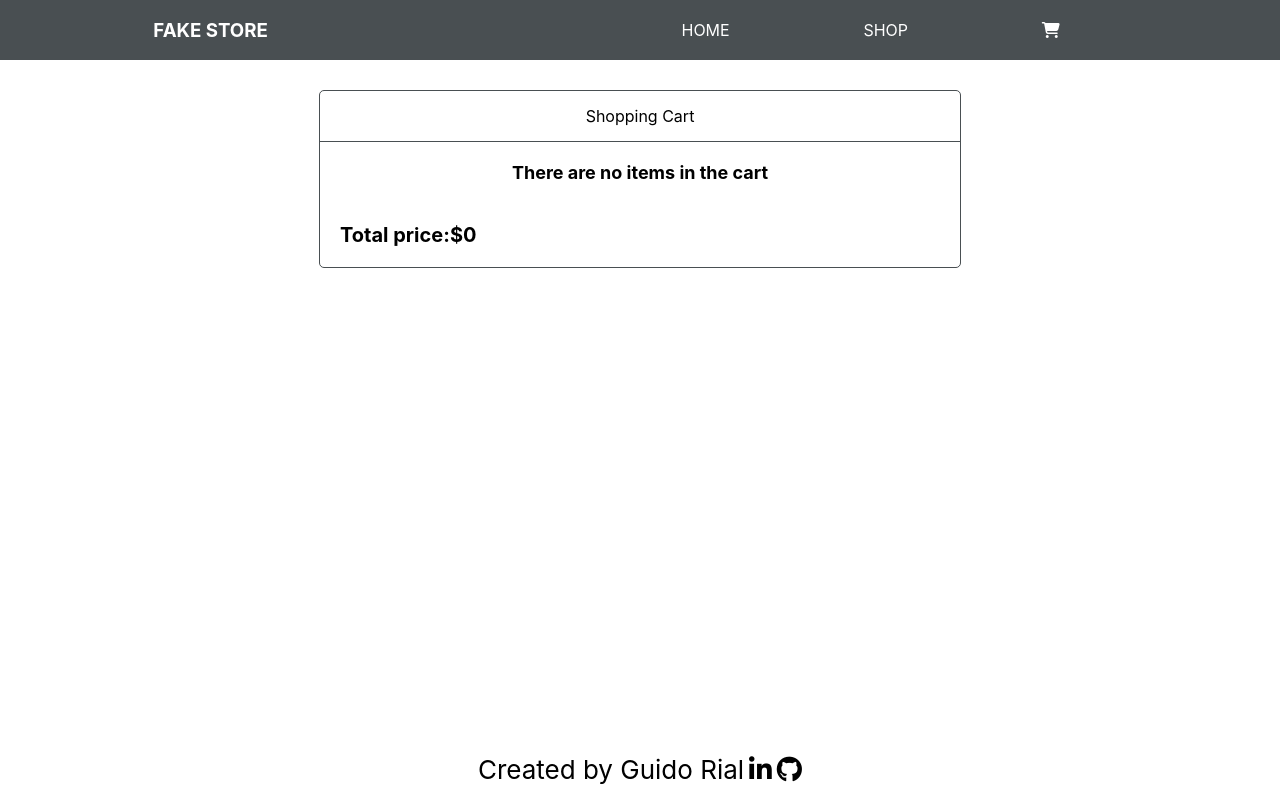
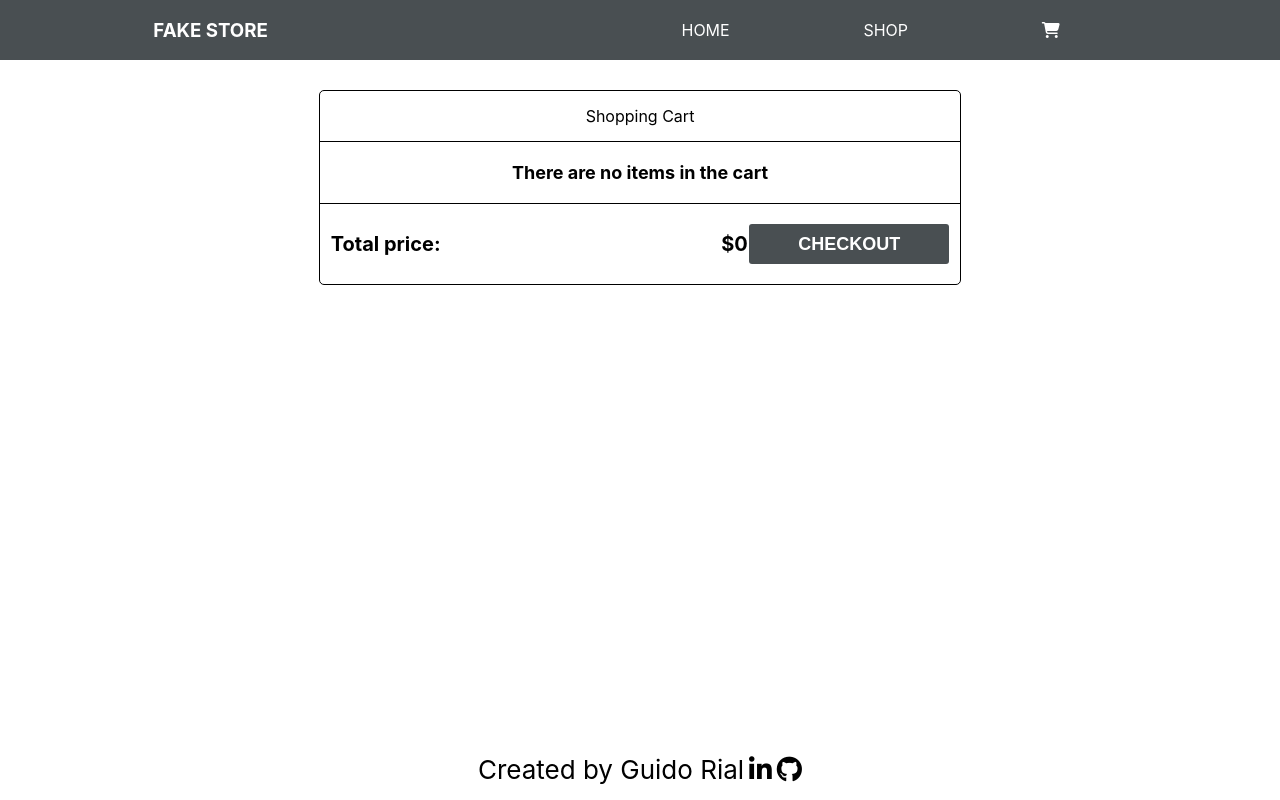
Before and after one commit to GuidoRial/fake-store, a React (Create React App) app: page /shoppingcart in a window 1280 px wide. Built offline with nearby package versions, Linux system fonts and the light colour scheme.

Commit message:
added style and a checkout button

```diff
--- a/src/App.css
+++ b/src/App.css
@@ -96,10 +96,9 @@ i {
     display: flex;
     flex-direction: column;
     align-items: center;
-
 }
 
-.go-to-shop-button {
+.go-to-shop-button, .checkout-button {
     font-weight: 700;
     font-size: 18px;
     border-radius: 5px;
@@ -114,10 +113,8 @@ i {
     text-transform: uppercase;
 }
 
-.fa-shopping-cart{
+.fa-shopping-cart {
     position: relative;
-
-
 }
 
 .amount-of-items {
@@ -137,58 +134,16 @@ i {
 .cart-items {
     margin: 30px auto;
     width: 50%;
-  border: 1px solid rgb(73, 79, 82);
+    border: 1px solid black;
     border-radius: 5px;
 }
 
-
-.cart-items-image {
-  width: 100px;
-  height: auto;
-  border: 1px solid rgb(73, 79, 82);
-  margin-right: 10px;
-}
-
-.cart-items-list {
-  display: flex;
-  align-items: center;
-  padding: 20px;
-  font-size: 20px;
-  font-weight: 700;
-  margin-left: 5%;
-}
-
-.cart-items-name,
-.cart-items-function{
-  width: 25%;
-}
-
-.cart-items-add,
-.cart-items-remove{
-  width: 30px;
-  margin-right: 15px;
-  font-weight: 700;
-  border: none;
-  border-radius: 3px;
-  color: white;
-  background-color: rgb(73, 79, 82);
-  cursor: pointer;
-}
-
-.cart-items-total-price-name {
-  display: flex;
-  padding: 20px;
-  font-size: 20px;
-  font-weight: 700;
-
-}
-
-.cart-items-header{
+.cart-items-header {
     display: flex;
     justify-content: space-around;
     align-items: center;
     height: 50px;
-  border-bottom: 1px solid rgb(73, 79, 82);
+    border-bottom: 1px solid black;
 }
 
 .cart-items-empty {
@@ -197,5 +152,59 @@ i {
     align-items: center;
     font-size: 18px;
     font-weight: 700;
-  padding: 20px;
+    padding: 20px 0;
 }
+
+.cart-items-image {
+    width: 100px;
+    height: auto;
+    border: 1px solid black;
+    margin-right: 10px;
+}
+
+.cart-item-list {
+    display: flex;
+    justify-content: center;
+    align-items: center;
+    padding: 20px 10px;
+    font-size: 20px;
+    font-weight: 700;
+    margin-left: 5%;
+}
+
+.cart-item-name,
+.cart-item-function {
+    width: 25%;
+}
+
+.cart-items-add,
+.cart-items-remove {
+    width: 30px;
+    margin-right: 15px;
+    font-weight: 700;
+    border: none;
+    border-radius: 3px;
+    font-size: 18px;
+    cursor: pointer;
+}
+
+.checkout-button{
+  border: none;
+  border-radius: 3px;
+
+}
+
+.cart-items-total-price-name {
+    display: flex;
+    align-items: center;
+    justify-content: space-around;
+    padding: 20px 10px;
+    font-size: 20px;
+    font-weight: 700;
+    border-top: 1px solid black;
+}
+
+.cart-items-total-price {
+    display: flex;
+    padding-left: 45%;
+}
--- a/src/components/ShoppingCart.js
+++ b/src/components/ShoppingCart.js
@@ -1,10 +1,6 @@
 import React from "react";
 
-const ShoppingCart = ({
-    cartItems,
-    handleAddProduct,
-    handleRemoveProduct,
-}) => {
+const ShoppingCart = ({ cartItems, handleAddProduct, handleRemoveProduct }) => {
     const totalPrice = cartItems.reduce(
         (price, item) => price + item.quantity * item.price,
         0
@@ -40,7 +36,7 @@ const ShoppingCart = ({
                                 -
                             </button>
                         </div>
-                        <div className="cart-items-price">
+                        <div>
                             {item.quantity} * {item.price}
                         </div>
                     </div>
@@ -50,6 +46,7 @@ const ShoppingCart = ({
             <div className="cart-items-total-price-name">
                 Total price:
                 <div className="cart-items-total-price">${totalPrice}</div>
+                <button className="checkout-button">Checkout</button>
             </div>
         </div>
     );
```
Lines whose indentation alone changed are shown as unchanged.
